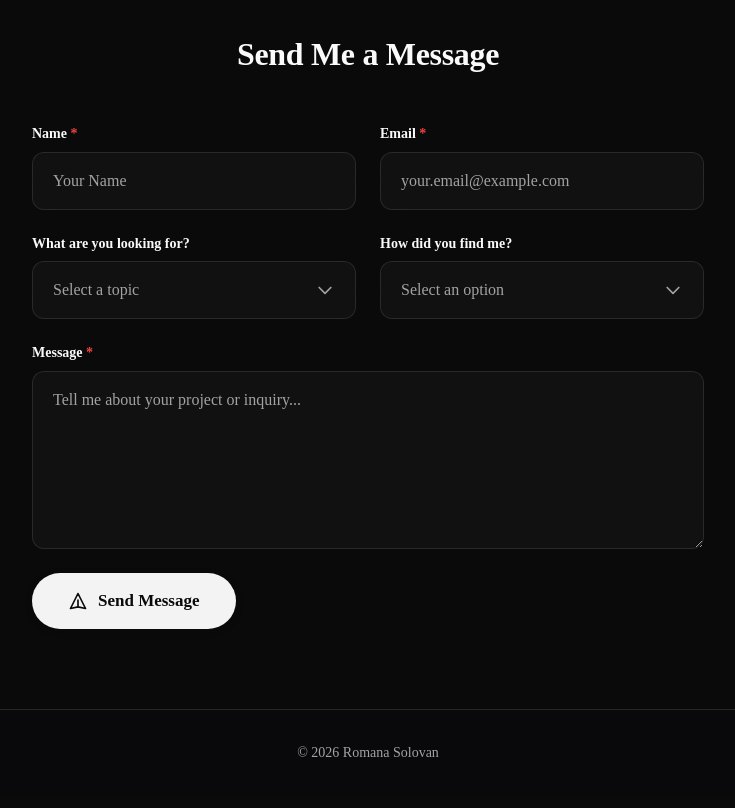
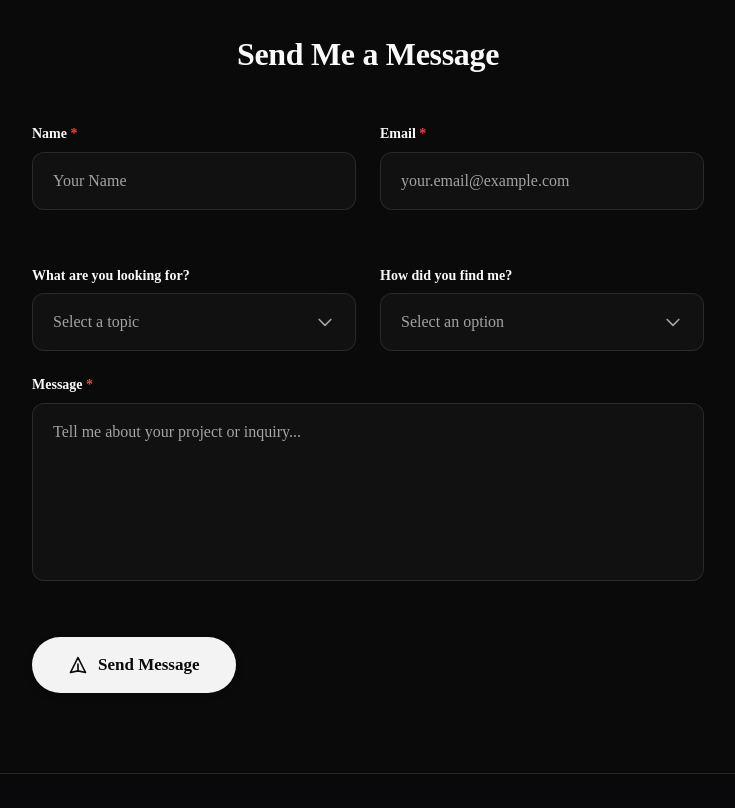
Before and after one commit to romanasolovan/romana-solovan-portfolio, a Next.js app: page /contact in a window 1280 px wide. Shown: the part 460-1268 px from the top of the page, without its empty margins (272-1007 px from the left). Built offline with nearby package versions, Linux system fonts and the light colour scheme.

Commit message:
fix form layout shift and disable textarea manual resize

```diff
--- a/app/contact/ContactPage.module.css
+++ b/app/contact/ContactPage.module.css
@@ -178,6 +178,14 @@
   color: #ef4444;
 }
 
+.errorSlot {
+  min-height: 1.125rem; /* reserves space for 1 line of text */
+  margin-top: 0.375rem; /* same as your previous 6px */
+  font-size: 0.8125rem;
+  line-height: 1.2;
+  color: #ef4444;
+}
+
 .input,
 .textarea {
   width: 100%;
@@ -208,7 +216,7 @@
 }
 
 .textarea {
-  resize: vertical;
+  resize: none;
   min-height: 140px;
 }
 
--- a/app/contact/page.tsx
+++ b/app/contact/page.tsx
@@ -317,10 +317,16 @@ export default function ContactPage() {
                           className={css.input}
                           placeholder="Your Name"
                           aria-invalid={Boolean(touched.name && errors.name)}
+                          aria-describedby="name-error"
                         />
-                        {touched.name && errors.name && (
-                          <div style={{ marginTop: 6 }}>{errors.name}</div>
-                        )}
+
+                        <div
+                          id="name-error"
+                          className={css.errorSlot}
+                          aria-live="polite"
+                        >
+                          {touched.name ? errors.name : ""}
+                        </div>
                       </div>
 
                       <div className={css.formGroup}>
@@ -338,9 +344,13 @@ export default function ContactPage() {
                           placeholder="your.email@example.com"
                           aria-invalid={Boolean(touched.email && errors.email)}
                         />
-                        {touched.email && errors.email && (
-                          <div style={{ marginTop: 6 }}>{errors.email}</div>
-                        )}
+                        <div
+                          id="email-error"
+                          className={css.errorSlot}
+                          aria-live="polite"
+                        >
+                          {touched.email ? errors.email : ""}
+                        </div>
                       </div>
                     </div>
 
@@ -356,6 +366,12 @@ export default function ContactPage() {
                           onChange={(value) => {
                             setFieldValue("topic", value);
                             setFieldTouched("topic", true, false);
+
+                            // If user leaves "Other", clear & reset the conditional field state
+                            if (value !== "Other") {
+                              setFieldValue("topicOther", "", false);
+                              setFieldTouched("topicOther", false, false);
+                            }
                           }}
                           options={topicOptions}
                           placeholder="Select a topic"
@@ -374,12 +390,16 @@ export default function ContactPage() {
                               aria-invalid={Boolean(
                                 touched.topicOther && errors.topicOther,
                               )}
+                              aria-describedby="topicOther-error"
                             />
-                            {touched.topicOther && errors.topicOther && (
-                              <div style={{ marginTop: 6 }}>
-                                {errors.topicOther}
-                              </div>
-                            )}
+
+                            <div
+                              id="topicOther-error"
+                              className={css.errorSlot}
+                              aria-live="polite"
+                            >
+                              {touched.topicOther ? errors.topicOther : ""}
+                            </div>
                           </>
                         )}
                       </div>
@@ -395,6 +415,16 @@ export default function ContactPage() {
                           onChange={(value) => {
                             setFieldValue("howDidYouFind", value);
                             setFieldTouched("howDidYouFind", true, false);
+
+                            // If user leaves "Other", clear & reset the conditional field state
+                            if (value !== "Other") {
+                              setFieldValue("howDidYouFindOther", "", false);
+                              setFieldTouched(
+                                "howDidYouFindOther",
+                                false,
+                                false,
+                              );
+                            }
                           }}
                           options={sourceOptions}
                           placeholder="Select an option"
@@ -414,13 +444,18 @@ export default function ContactPage() {
                                 touched.howDidYouFindOther &&
                                 errors.howDidYouFindOther,
                               )}
+                              aria-describedby="howDidYouFindOther-error"
                             />
-                            {touched.howDidYouFindOther &&
-                              errors.howDidYouFindOther && (
-                                <div style={{ marginTop: 6 }}>
-                                  {errors.howDidYouFindOther}
-                                </div>
-                              )}
+
+                            <div
+                              id="howDidYouFindOther-error"
+                              className={css.errorSlot}
+                              aria-live="polite"
+                            >
+                              {touched.howDidYouFindOther
+                                ? errors.howDidYouFindOther
+                                : ""}
+                            </div>
                           </>
                         )}
                       </div>
@@ -442,10 +477,16 @@ export default function ContactPage() {
                         aria-invalid={Boolean(
                           touched.message && errors.message,
                         )}
+                        aria-describedby="message-error"
                       />
-                      {touched.message && errors.message && (
-                        <div style={{ marginTop: 6 }}>{errors.message}</div>
-                      )}
+
+                      <div
+                        id="message-error"
+                        className={css.errorSlot}
+                        aria-live="polite"
+                      >
+                        {touched.message ? errors.message : ""}
+                      </div>
                     </div>
 
                     {/* Honeypot field (hidden from humans) */}
```
